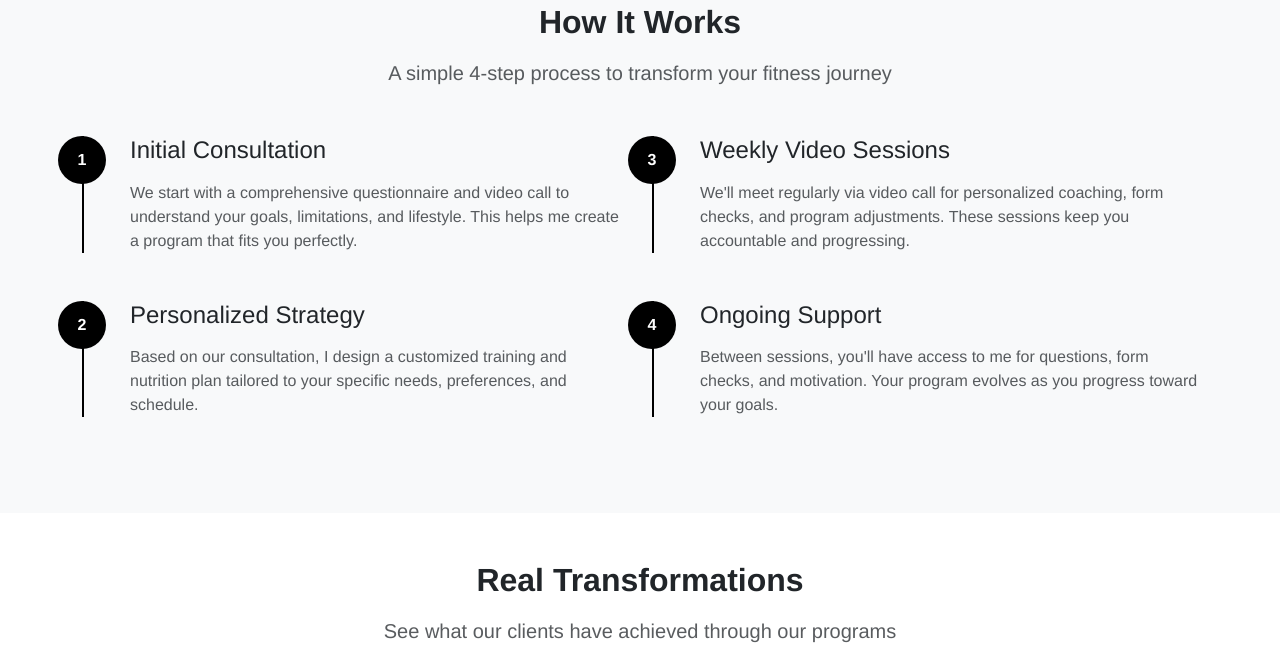
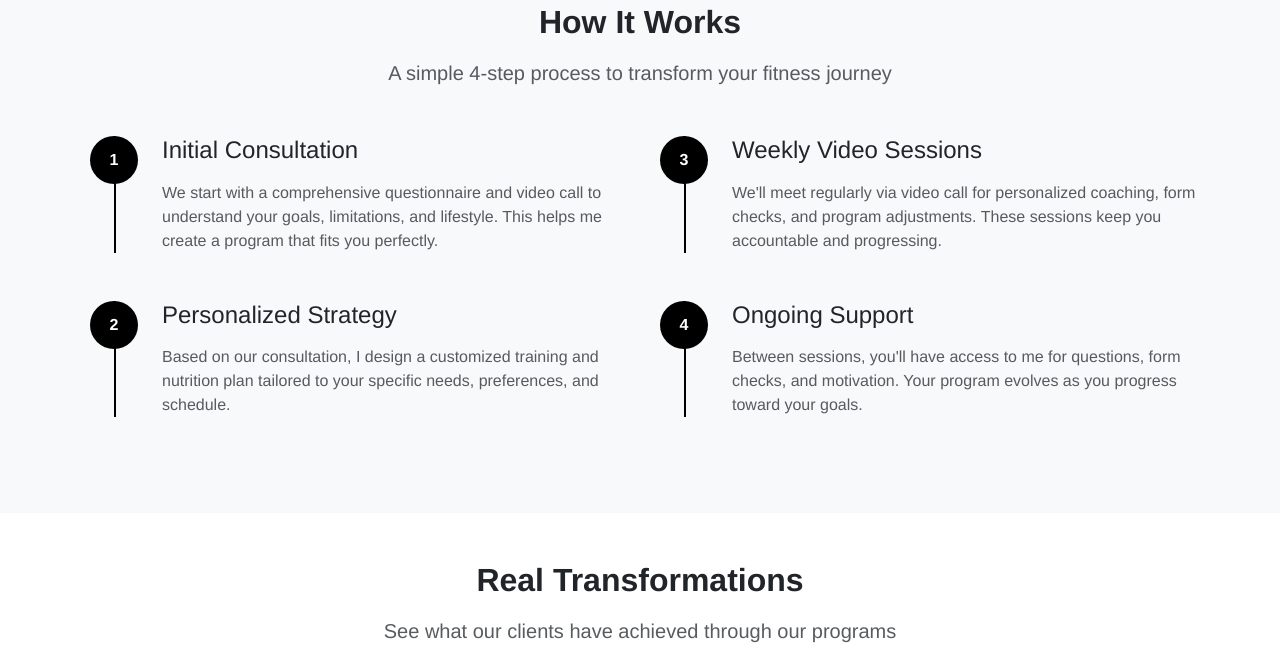
Before and after one commit to JCardenas73/ynltraining, a plain HTML site: page index.html in a window 1280 px wide. Shown: the part 1316-1988 px from the top of the page. Drawn offline with nearby package versions, Linux system fonts and the light colour scheme.

Commit message:
Process margin correction

```diff
--- a/styles/style.css
+++ b/styles/style.css
@@ -23,6 +23,7 @@ body {
 .process-step {
     position: relative;
     padding-left: 3rem;
+    margin-left: 2rem;
 }
 
 .process-step:before {
```
